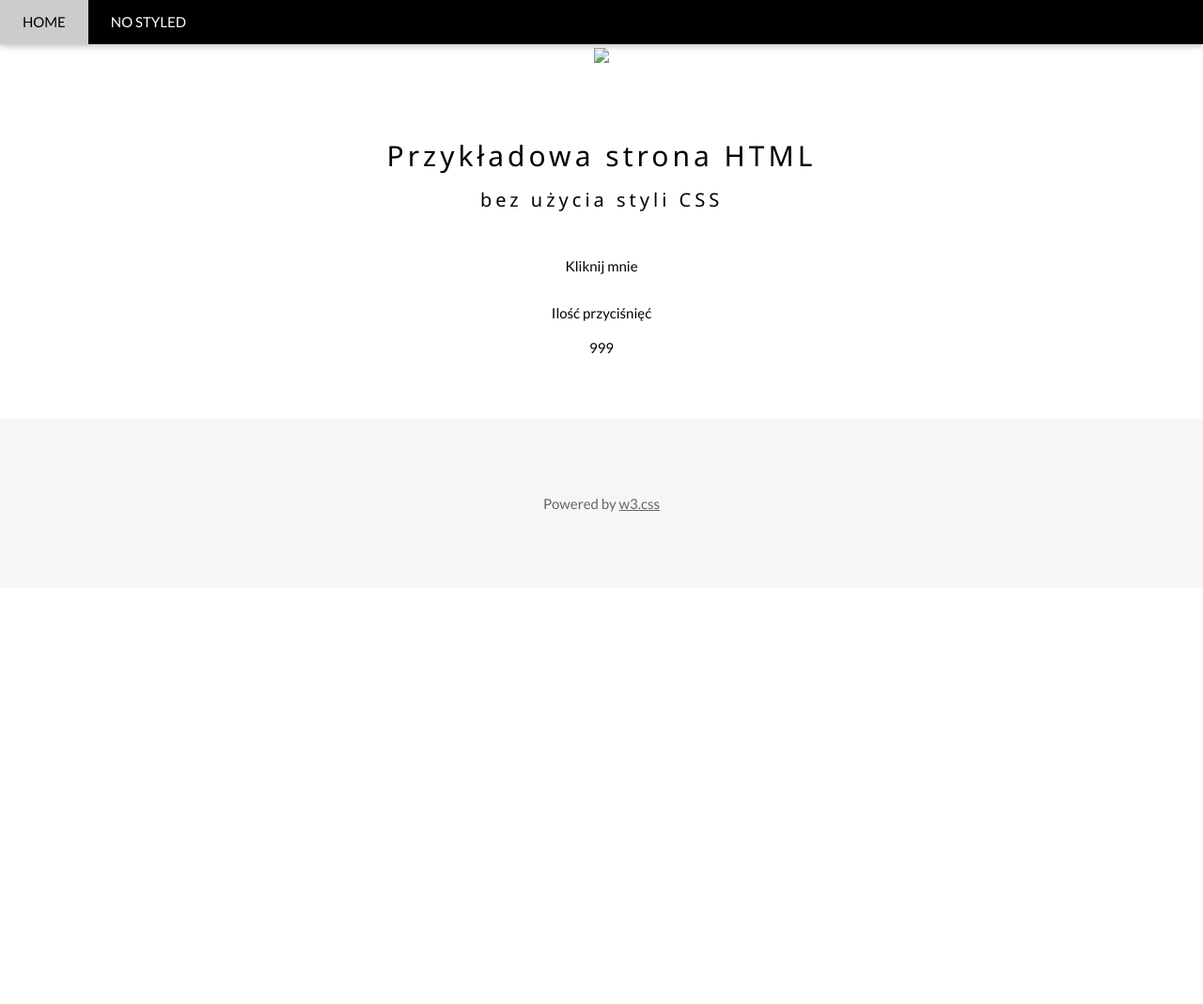
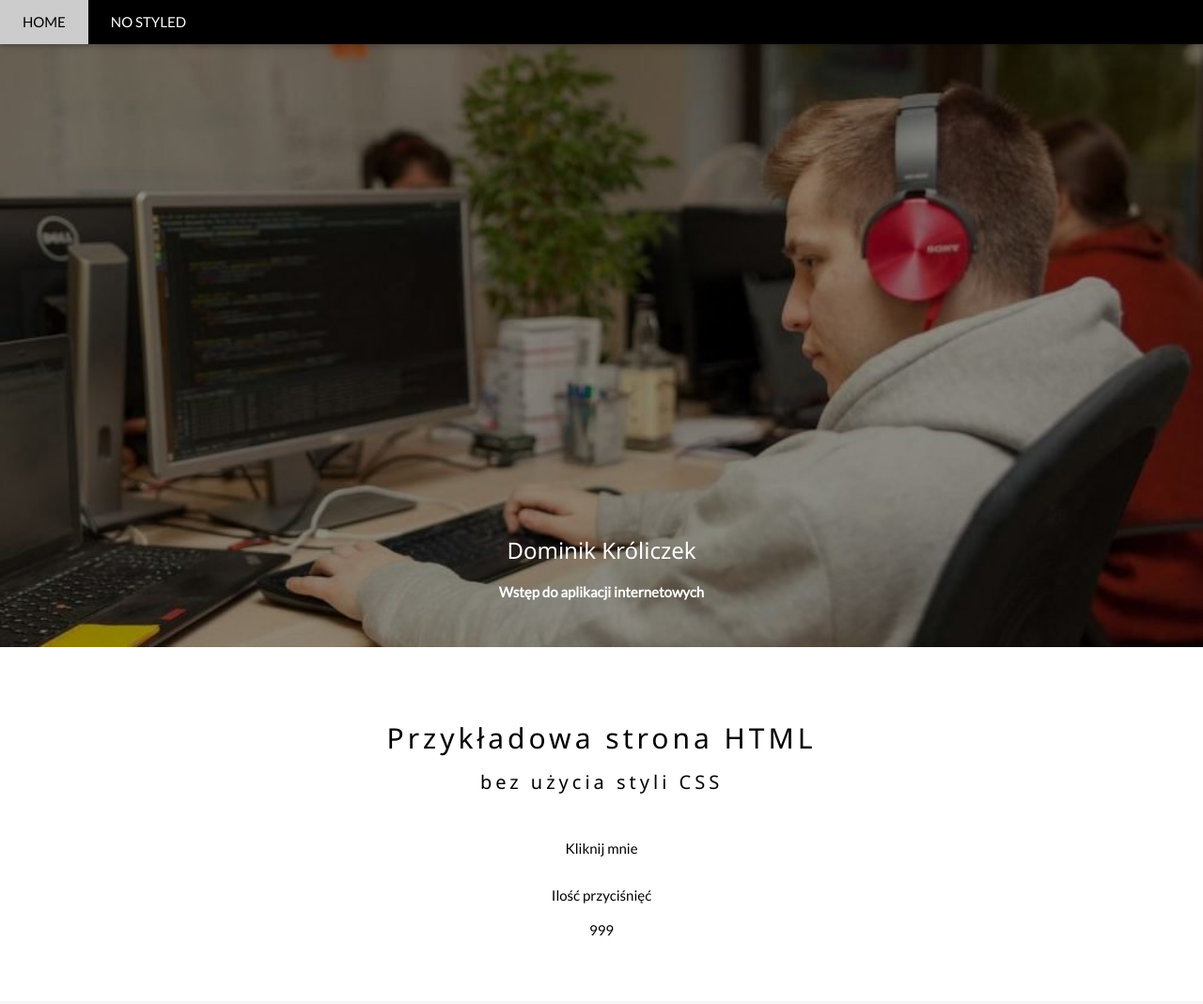
Before and after one commit to kruligh/appIntro, a plain HTML site: page staticHTML/index.html in a window 1280 px wide. Shown: the top 1069 px of the page at 94% size. Before the commit the page ends 800 px from the top, so only its background shows below. Drawn offline with Linux system fonts and the light colour scheme; the site is published under a folder, as on GitHub Pages, so addresses that start at the root find nothing.

Commit message:
Fix image pathes

```diff
--- a/staticHTML/index.html
+++ b/staticHTML/index.html
@@ -29,7 +29,7 @@
 
             <!-- Automatic Slideshow Images -->
             <div class="w3-display-container w3-center">
-                <img src="/staticHTML/images/top.jpg" style="width:100%;">
+                <img src="images/top.jpg" style="width:100%;">
                 <div class="w3-display-bottommiddle w3-container w3-text-white w3-padding-32 w3-hide-small">
                     <h3>Dominik Króliczek</h3>
                     <p><b>Wstęp do aplikacji internetowych</b></p>
```
Also changed, not shown: staticHTML/indexnostyled.html (+1 -1 lines).
